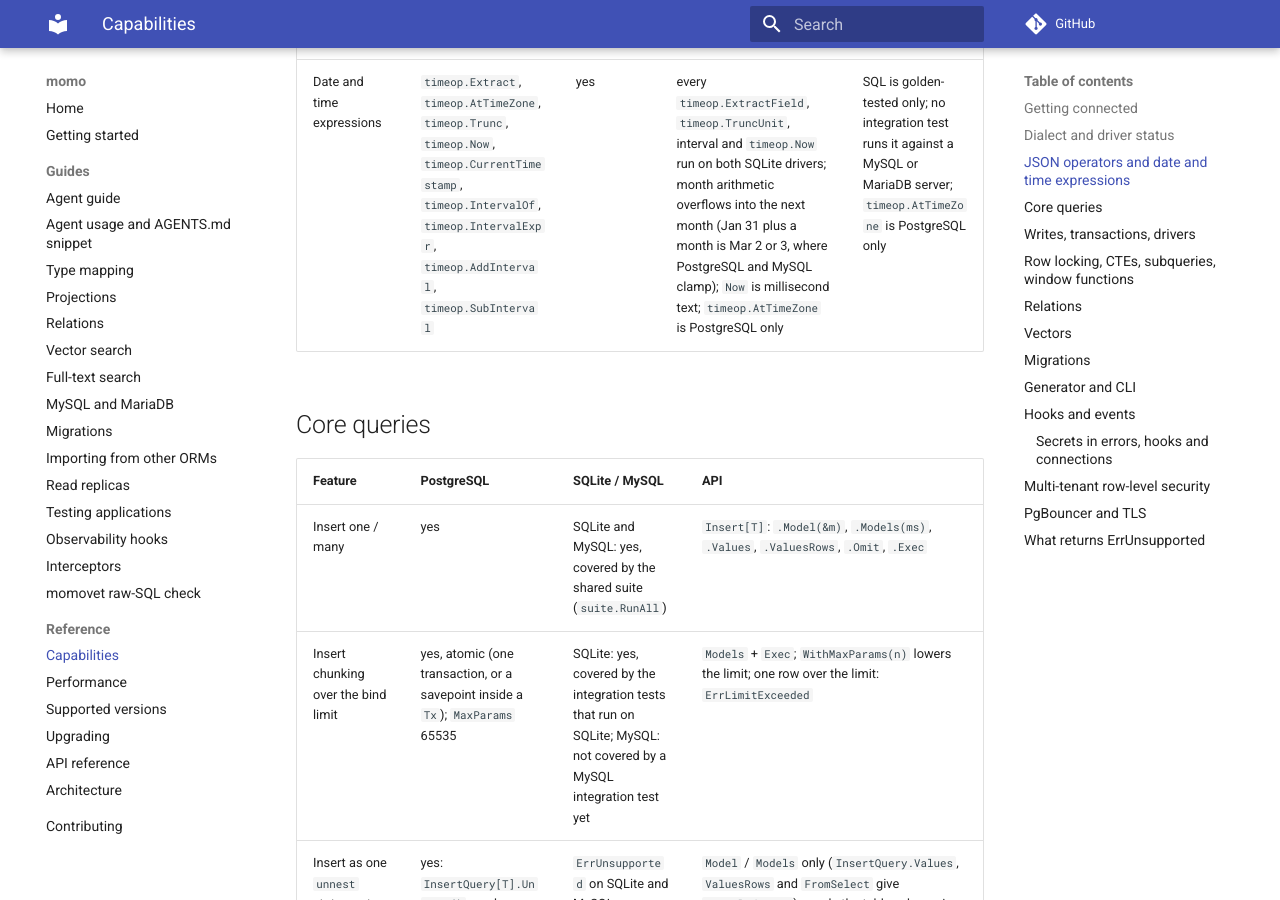
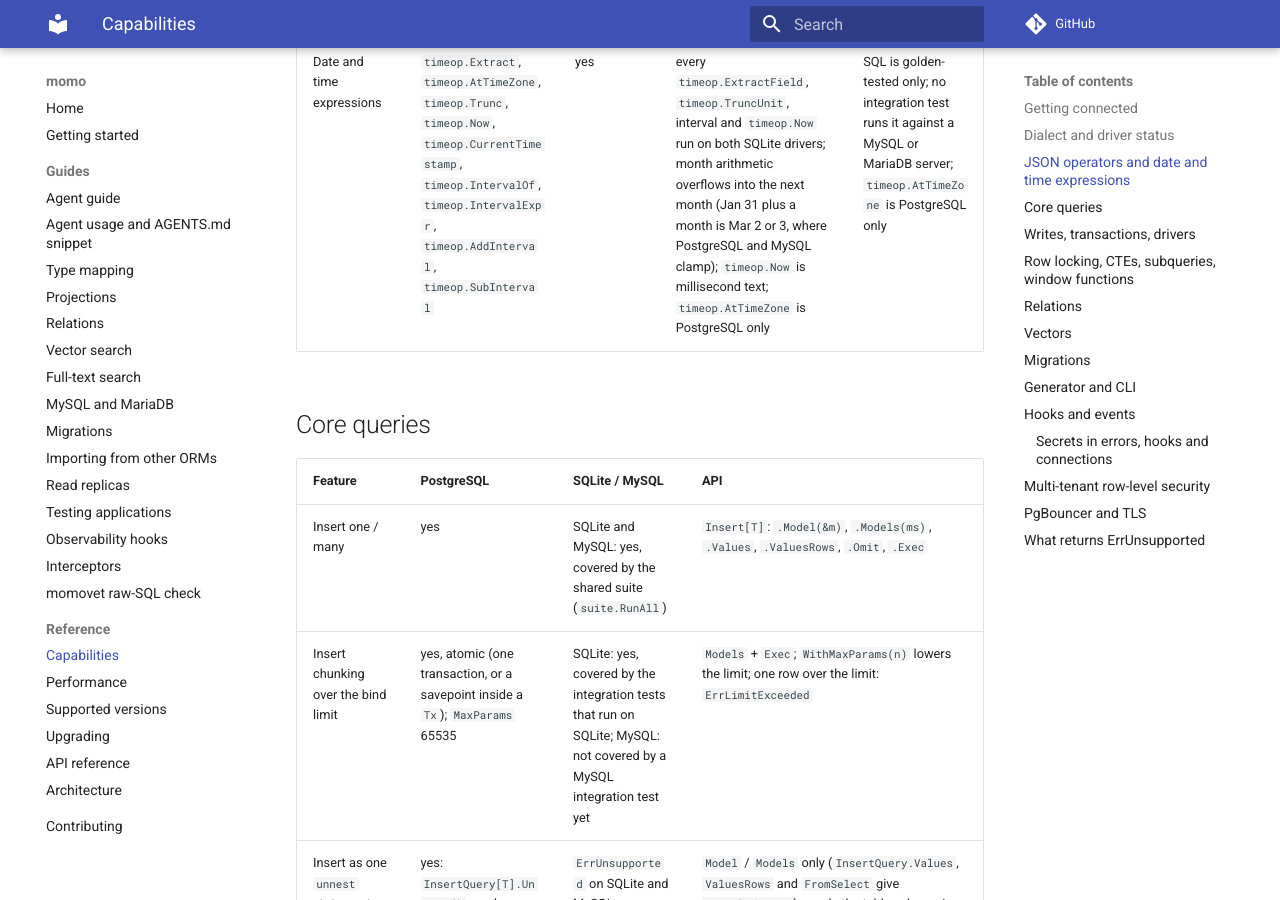
Before and after one commit to azrtydxb/momo, an MkDocs documentation site: the page built from docs/capabilities.md, in a window 1280 px wide and 900 px high, scrolled down 3503 px. Built offline with MkDocs 1.6.1 and Material for MkDocs 9.7.7, drawn with Linux system fonts in a browser that asks for light colours; comment, search, counter and statistics services are not loaded; the version menu is left out.

Commit message:
docs: qualify the last timeop.Now in the features row

```diff
--- a/docs/capabilities.md
+++ b/docs/capabilities.md
@@ -114,10 +114,10 @@ a distance function, and MariaDB 11.8 has L2 and cosine distance functions. See
 
 <!-- Generated by go generate ./internal/gendocs from the code. Do not edit by hand. -->
 
-| Feature                           | API                                                                                                                                                                                    | PostgreSQL | SQLite                                                                                                                                                                                                                                                                                         | MySQL / MariaDB                                                                                                                  |
-| --------------------------------- | -------------------------------------------------------------------------------------------------------------------------------------------------------------------------------------- | ---------- | ---------------------------------------------------------------------------------------------------------------------------------------------------------------------------------------------------------------------------------------------------------------------------------------------- | -------------------------------------------------------------------------------------------------------------------------------- |
-| JSON operators on `types.JSON[T]` | `jsonop.Text`, `jsonop.Path`, `jsonop.Contains`, `jsonop.HasKey`                                                                                                                       | yes        | `jsonop.Text`, `jsonop.Path` and `jsonop.HasKey` run on both SQLite drivers; a JSON boolean extracts as `1` or `0`; `jsonop.Contains` is `ErrUnsupported`, since `json_each` cannot express the recursive `@>` rule                                                                            | SQL is golden-tested only; no integration test runs it against a MySQL or MariaDB server                                         |
-| Date and time expressions         | `timeop.Extract`, `timeop.AtTimeZone`, `timeop.Trunc`, `timeop.Now`, `timeop.CurrentTimestamp`, `timeop.IntervalOf`, `timeop.IntervalExpr`, `timeop.AddInterval`, `timeop.SubInterval` | yes        | every `timeop.ExtractField`, `timeop.TruncUnit`, interval and `timeop.Now` run on both SQLite drivers; month arithmetic overflows into the next month (Jan 31 plus a month is Mar 2 or 3, where PostgreSQL and MySQL clamp); `Now` is millisecond text; `timeop.AtTimeZone` is PostgreSQL only | SQL is golden-tested only; no integration test runs it against a MySQL or MariaDB server; `timeop.AtTimeZone` is PostgreSQL only |
+| Feature                           | API                                                                                                                                                                                    | PostgreSQL | SQLite                                                                                                                                                                                                                                                                                                | MySQL / MariaDB                                                                                                                  |
+| --------------------------------- | -------------------------------------------------------------------------------------------------------------------------------------------------------------------------------------- | ---------- | ----------------------------------------------------------------------------------------------------------------------------------------------------------------------------------------------------------------------------------------------------------------------------------------------------- | -------------------------------------------------------------------------------------------------------------------------------- |
+| JSON operators on `types.JSON[T]` | `jsonop.Text`, `jsonop.Path`, `jsonop.Contains`, `jsonop.HasKey`                                                                                                                       | yes        | `jsonop.Text`, `jsonop.Path` and `jsonop.HasKey` run on both SQLite drivers; a JSON boolean extracts as `1` or `0`; `jsonop.Contains` is `ErrUnsupported`, since `json_each` cannot express the recursive `@>` rule                                                                                   | SQL is golden-tested only; no integration test runs it against a MySQL or MariaDB server                                         |
+| Date and time expressions         | `timeop.Extract`, `timeop.AtTimeZone`, `timeop.Trunc`, `timeop.Now`, `timeop.CurrentTimestamp`, `timeop.IntervalOf`, `timeop.IntervalExpr`, `timeop.AddInterval`, `timeop.SubInterval` | yes        | every `timeop.ExtractField`, `timeop.TruncUnit`, interval and `timeop.Now` run on both SQLite drivers; month arithmetic overflows into the next month (Jan 31 plus a month is Mar 2 or 3, where PostgreSQL and MySQL clamp); `timeop.Now` is millisecond text; `timeop.AtTimeZone` is PostgreSQL only | SQL is golden-tested only; no integration test runs it against a MySQL or MariaDB server; `timeop.AtTimeZone` is PostgreSQL only |
 
 <!-- /generated:features -->
 
```
Also changed, not shown: 1 other file.
